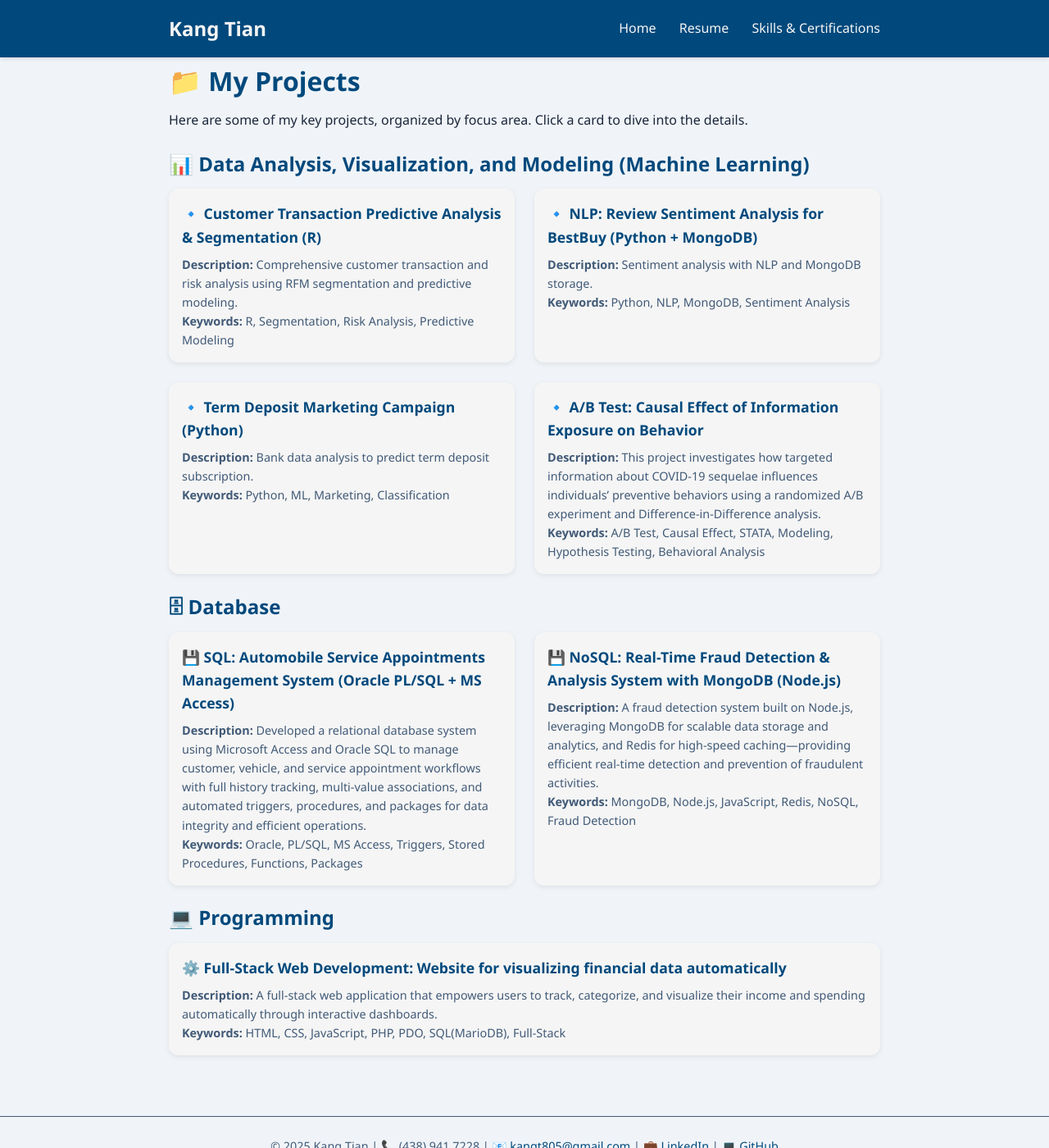
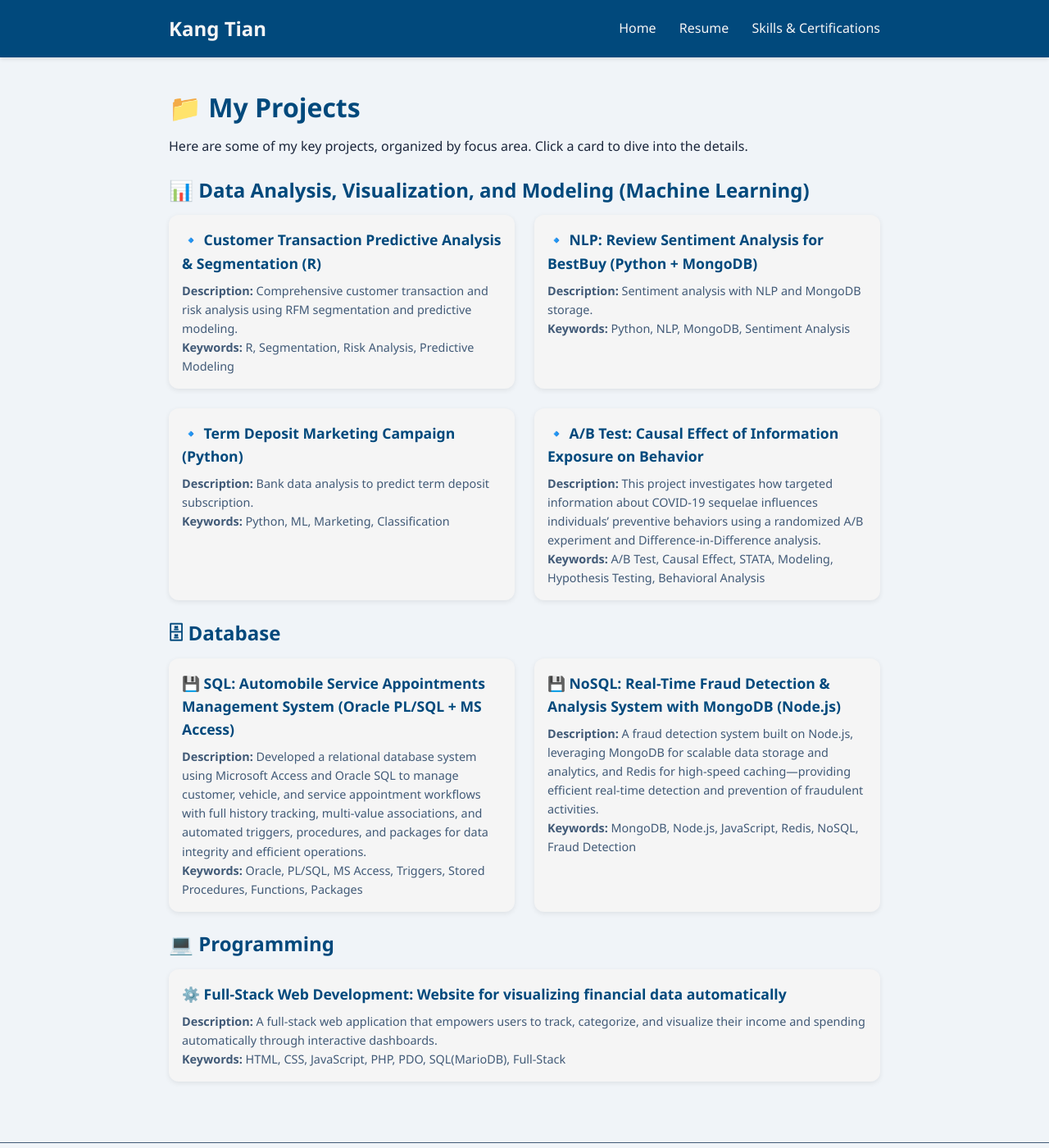
Before and after one commit to kang-tian/kang-tian.github.io, a Jekyll site: the page built from index.md, in a window 1280 px wide and 1400 px high. Shown: the whole window at 82% size. Built offline with Jekyll 4.4.1, drawn with Linux system fonts in a browser that asks for light colours.

Commit message:
Update styles.css

```diff
--- a/assets/css/styles.css
+++ b/assets/css/styles.css
@@ -80,8 +80,8 @@ header.site-header {
 /* Main Container */
 main.container {
   max-width: var(--max-width);
-  margin: 5rem auto 2rem auto; /* add extra top margin */
-  padding: 0 1rem;
+  margin: 2rem auto;
+  padding: 5rem 1rem 0 1rem; /* add top padding instead of margin */
 }
 
 /* Headings */
@@ -189,3 +189,9 @@ header.site-header {
   width: 100%;
   z-index: 1000;     /* stays above content */
 }
+
+@media (max-width: 600px) {
+  main.container {
+    padding-top: 6rem; /* a bit more space on small screens */
+  }
+}
```
